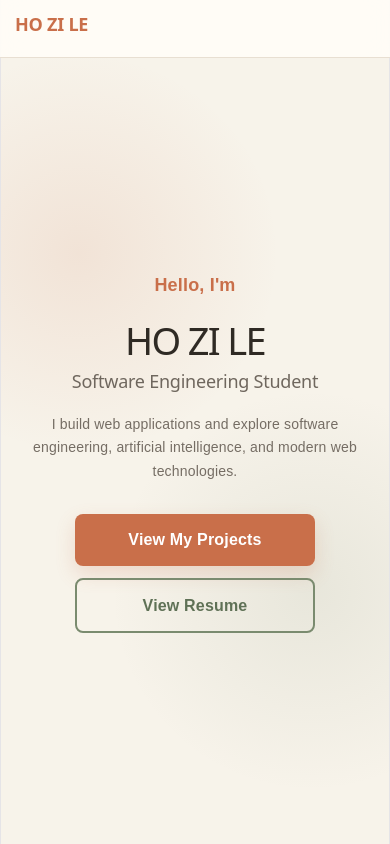
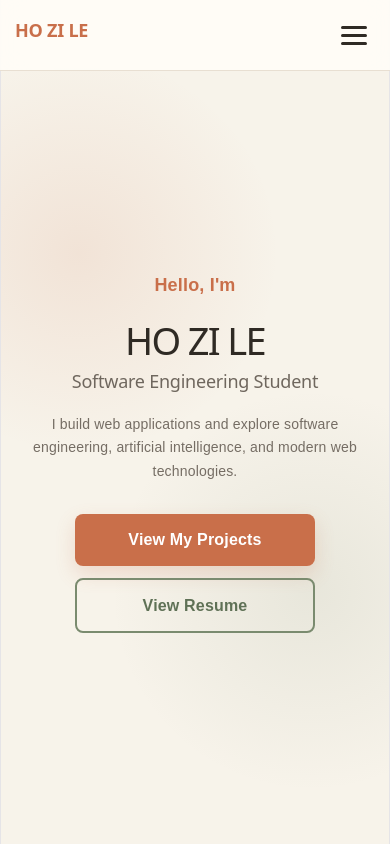
Before and after one commit to Ahle0715/Resume, a React (Vite) app in the folder resume-website/: page / in a window 390 px wide. Shown: the top 844 px of the page. Built offline with nearby package versions, Linux system fonts and the light colour scheme.

Commit message:
Added hamburger menu to make the navbar adapt on smaller size of screen

```diff
--- a/resume-website/src/App.css
+++ b/resume-website/src/App.css
@@ -1181,7 +1181,44 @@ img {
   }
 }
 
-
+/* Hamburger button */
+.hamburger {
+  display: none;
+  flex-direction: column;
+  justify-content: center;
+  gap: 5px;
+
+  width: 42px;
+  height: 42px;
+
+  background: none;
+  border: none;
+  cursor: pointer;
+  padding: 8px;
+}
+
+.hamburger span {
+  display: block;
+  width: 100%;
+  height: 3px;
+
+  background: #2f2a24;
+  border-radius: 3px;
+
+  transition: all 0.3s ease;
+}
+
+.hamburger.active span:nth-child(1) {
+  transform: translateY(8px) rotate(45deg);
+}
+
+.hamburger.active span:nth-child(2) {
+  opacity: 0;
+}
+
+.hamburger.active span:nth-child(3) {
+  transform: translateY(-8px) rotate(-45deg);
+}
 /* =========================================================
    TABLET
    1000px and below
@@ -1239,14 +1276,49 @@ img {
 @media (max-width: 800px) {
 
   /* Navbar */
+  .navbar {
+    position: fixed;
+  }
 
   .nav-container {
-    padding: 16px 20px;
+    position: relative;
+  }
+
+  .hamburger {
+    display: flex;
   }
 
   .nav-links {
+    display: none;
+
+    position: absolute;
+    top: calc(100% + 10px);
+    left: 0;
+    right: 0;
+
+    flex-direction: column;
+    align-items: center;
+
+    padding: 20px;
+
+    background: rgba(255, 253, 248, 0.98);
+    border-radius: 12px;
+
+    box-shadow: 0 8px 25px rgba(0, 0, 0, 0.08);
+
     gap: 18px;
   }
+
+  .nav-links.active {
+    display: flex;
+  }
+
+  .nav-links a {
+    width: 100%;
+    text-align: center;
+    padding: 8px 0;
+  }
+
 
 
   /* Hero */
--- a/resume-website/src/App.jsx
+++ b/resume-website/src/App.jsx
@@ -1,15 +1,30 @@
 import "./App.css";
 import AnimatedSection from "./AnimatedSection";
+import { useState } from "react";
 
 function App() {
+  const [menuOpen, setMenuOpen] = useState(false);
+
   return (
     <div className="app">
       {/* Navigation */}
        <nav className="navbar">
         <div className="nav-container">
           <h2 className="logo">HO ZI LE </h2>
+          {/* Hamburger Button */}
+          <button
+          className={`hamburger ${menuOpen ? "active" : ""}`}
+          onClick={() => setMenuOpen(!menuOpen)}
+          aria-label="Toggle navigation menu"
+          aria-expanded={menuOpen}
+          >
+            <span></span>
+            <span></span>
+            <span></span>
+          </button>
 
-          <div className="nav-links">
+          <div className={`nav-links ${menuOpen ? "active" : ""}`}>
+
             <a href="#home">Home</a>
             <a href="#about">About</a>
             <a href="#skills">Skills</a>
```
